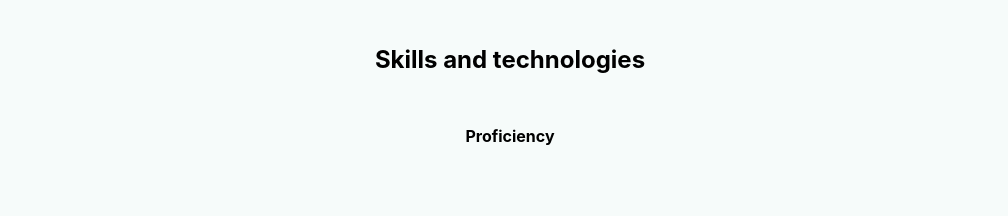
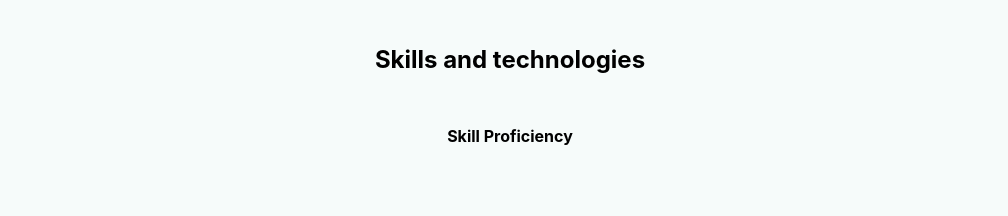
Before and after one commit to jayisaac0/portfolio, a React (Create React App) app: page / in a window 1280 px wide. Shown: the part 1120-1336 px from the top of the page, without its empty margins (130-1138 px from the left). Built offline with nearby package versions, Linux system fonts and the light colour scheme.

Commit message:
portfoio

```diff
--- a/src/components/body/SectionOne.js
+++ b/src/components/body/SectionOne.js
@@ -6,7 +6,7 @@ class SectionOne extends Component {
             <div className="center_content content_fix" id="skills" style={{background:"#f6fbfa"}}>
                 <div className="width_padding">
                     <h2 className="spacing">Skills and technologies</h2>
-                    <h4 className="spacing">Proficiency </h4>
+                    <h4 className="spacing">Skill Proficiency</h4>
                 </div>
                 <div className="width_padding three_divisions">
                     <div className="third_width_padding">
```
